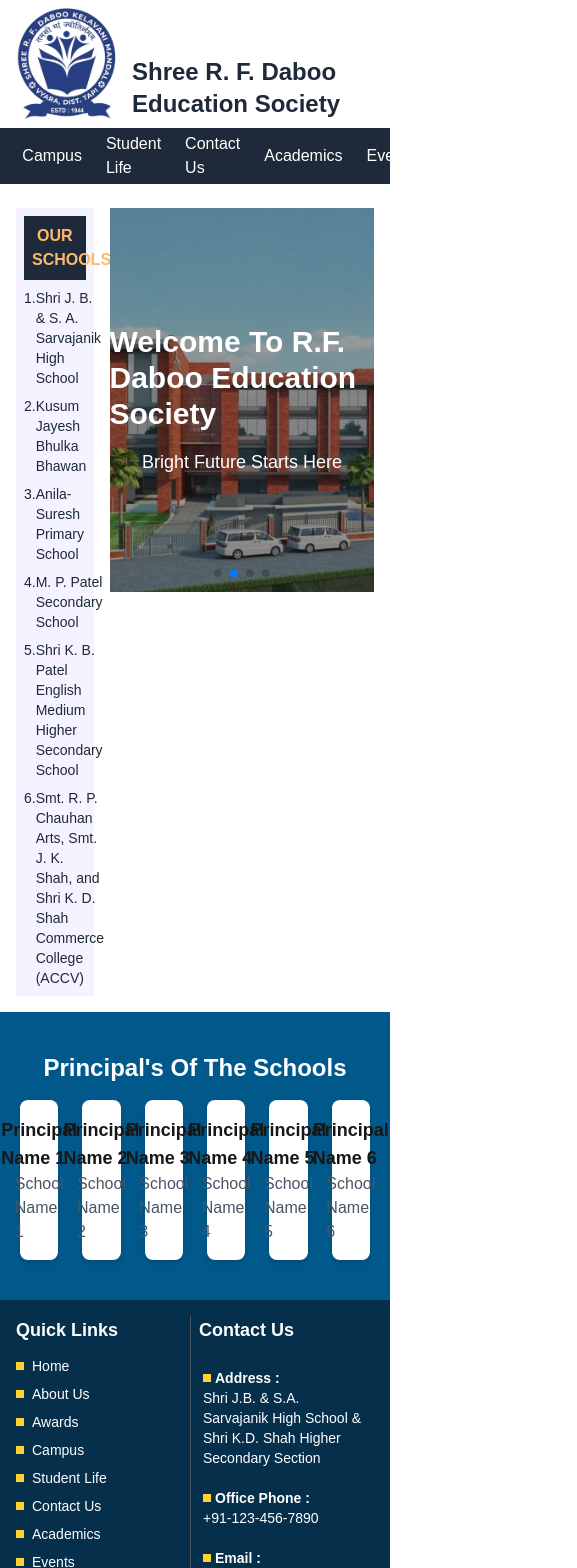
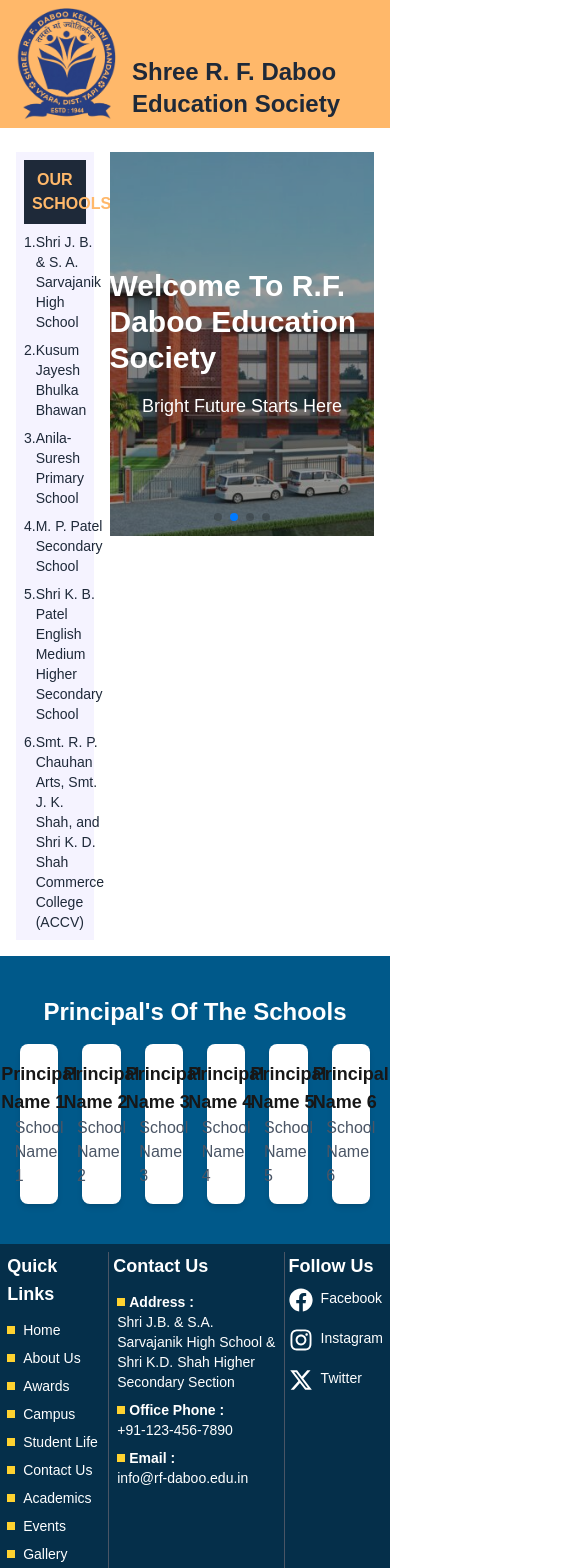
Before and after one commit to harendrasinp/R.F.Daboo_Frontend, a Next.js app: page / in a window 390 px wide. Shown: the top 1568 px of the page, 577 px wide, since content can reach past the window. Built offline with nearby package versions, Linux system fonts and the light colour scheme.

Commit message:
update mobile footer trial

```diff
--- a/src/components/Footer.js
+++ b/src/components/Footer.js
@@ -6,9 +6,9 @@
 import { FaXTwitter } from "react-icons/fa6";
 const Footer = () => {
   return (
-    <div className="bg-sky-950 text-white p-4 md:flex items-center justify-between md:justify-center">
-      <div className="hidden w-1/2 md:grid grid-cols-2 md:grid-cols-3 gap-8">
-        <div className="flex flex-col items-start justify-start border-r border-gray-600 pr-1">
+    <div className="flex justify-center bg-sky-950 text-white p-2 text-sm">
+      <div className="flex justify-center gap-1 md:gap-15">
+        <div className="flex flex-col items-start justify-start border-r border-gray-600 pr-1 md:pr-5">
           <h1 className="text-lg font-bold mb-2">Quick Links</h1>
           {navItems.map((item, index) => (
             <div key={index} className="flex items-center gap-1">
@@ -19,7 +19,7 @@
             </div>
           ))}
         </div>
-        <div className="flex flex-col items-start justify-start border-r border-gray-600 pr-1">
+        <div className="w-45  border-r border-gray-600 md:pr-5">
           <h1 className="text-lg font-bold mb-2 text-left">Contact Us</h1>
           {contactData.map((item, index) => (
             <div key={index} className="flex flex-col items-start justify-start text-sm p-1">
@@ -50,34 +50,6 @@
           </div>
         </div>
       </div>
-      {/* ------------------------Mobile view------------ */}
-      <div className="md:hidden grid grid-cols-12 gap-2">
-        <div className="grid col-span-6">
-          <div className="flex flex-col items-start justify-start border-r border-gray-600 pr-1">
-            <h1 className="text-lg font-bold mb-2">Quick Links</h1>
-            {navItems.map((item, index) => (
-              <div key={index} className="flex items-center gap-1">
-                <Square className="w-2 h-2 shrink-0 text-amber-300 bg-amber-300 " />
-                <a href={item.path} className="hover:underline cursor-pointer flex flex-col items-start justify-start text-sm p-1">
-                  {item.name}
-                </a>
-              </div>
-            ))}
-          </div>
-        </div>
-        <div className="grid col-span-6 border-gray-600 pr-1">
-          <h1 className="text-lg font-bold mb-2 text-left">Contact Us</h1>
-          {contactData.map((item, index) => (
-            <div key={index} className="flex flex-col items-start justify-start text-sm p-1">
-              <div className="flex items-center gap-1">
-                <Square className="w-2 h-2 shrink-0 text-amber-300 bg-amber-300 " />
-                <p className="font-semibold">{item.title}</p>
-              </div>
-              <p className="text-left">{item.data}</p>
-            </div>
-          ))}
-        </div>
-      </div>
     </div>
   )
 }
--- a/src/components/Header.js
+++ b/src/components/Header.js
@@ -3,7 +3,7 @@
 import Image from "next/image"
 const Header = ({ openModal }) => {
   return (
-    <div className="relative w-full bg-white mb-2">
+    <div className="relative bg-orange-300 w-full mb-2 md:bg-white">
       <div className="flex items-end space-x-4 px-4 py-2">
         <Image
           src="/logos/Rf-daboo.png"
@@ -14,7 +14,7 @@
         />
         <h1 className="text-2xl font-bold text-gray-800">Shree R. F. Daboo Education Society</h1>
       </div>
-      <div className="w-full bg-gray-800 flex justify-center items-center space-x-6 py-1">
+      <div className="hidden w-full bg-gray-800 md:flex justify-center items-center space-x-6 py-1">
         {navItems.map((item, index) => (
           <Link key={index} href={item.path} className="text-white hover:text-orange-300">
             {item.name}
```
